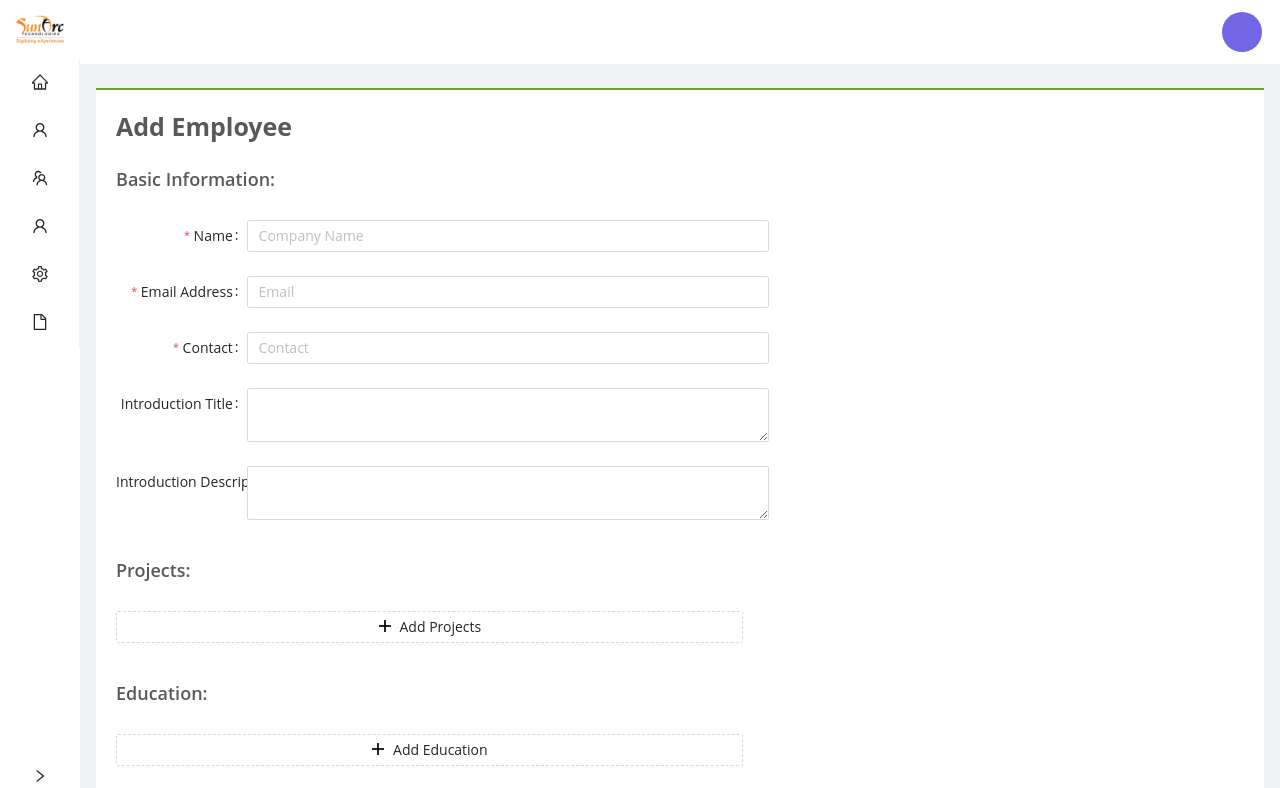
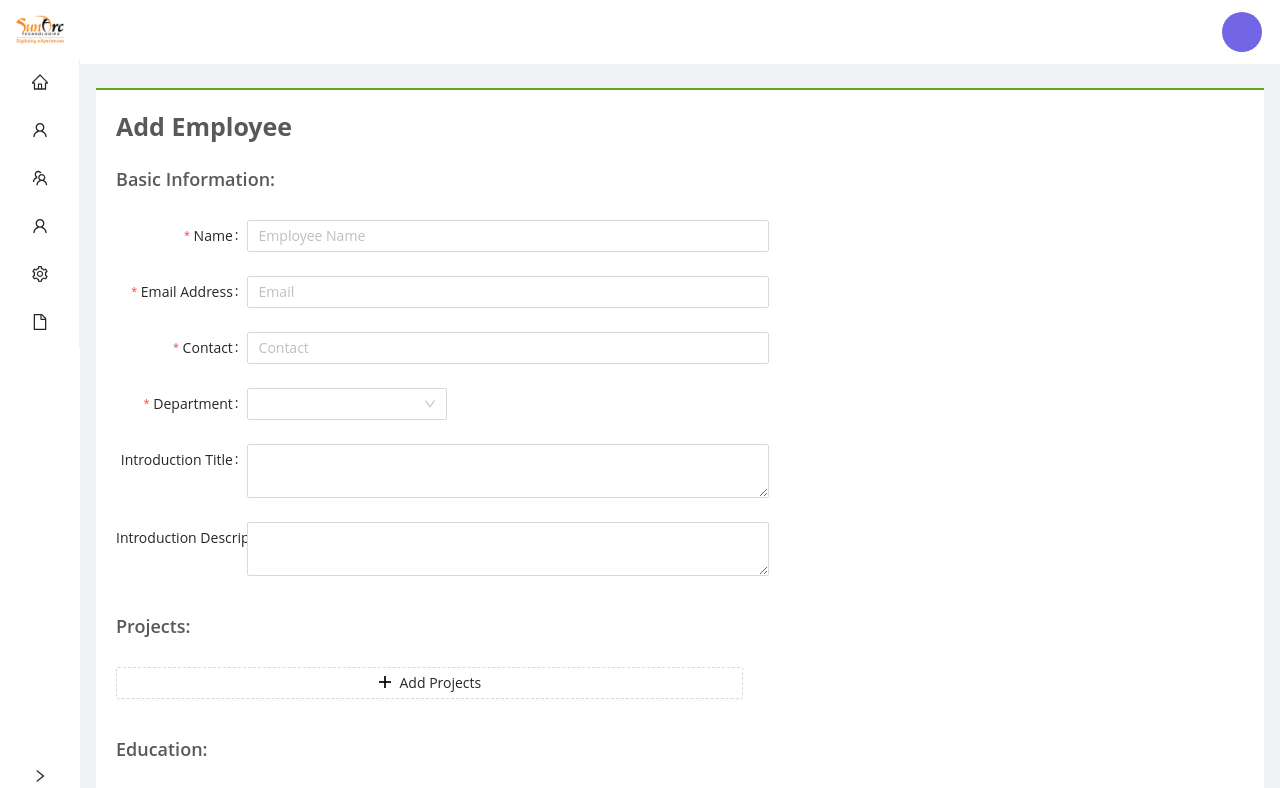
Before and after one commit to kishan3127/Resume-Builder-Frontend, a Next.js app: page /dashboard/employees/new in a window 1280 px wide. Shown: the top 788 px of the page. Built offline with nearby package versions, Linux system fonts and the light colour scheme; a web font is replaced by a local one.

Commit message:
Added the department field

```diff
--- a/components/editEmployee/index.tsx
+++ b/components/editEmployee/index.tsx
@@ -14,6 +14,7 @@ const EDIT_EMPLOYEE = gql`
     $email: String!
     $skill_intro: String
     $intro: IntroInput
+    $department: String
     $educations: [EducationInput]
     $projects: [ProjectInput]
     $skills: [SkillInput]
@@ -21,6 +22,7 @@ const EDIT_EMPLOYEE = gql`
     updateEmployee(
       _id: $_id
       employeeInput: {
+        department: $department
         contact: $contact
         name: $name
         email: $email
@@ -35,6 +37,7 @@ const EDIT_EMPLOYEE = gql`
       _id
       email
       contact
+      department
       skill_intro
       intro {
         title
@@ -64,6 +67,7 @@ const GET_EMPLOYEE = gql`
       _id
       email
       contact
+      department
       skill_intro
       intro {
         title
--- a/forms/employee/index.js
+++ b/forms/employee/index.js
@@ -1,9 +1,10 @@
-import { Form, Input, Button, Checkbox, Row, Col, Slider } from "antd";
+import { Form, Input, Button, Checkbox, Row, Col, Slider, Select } from "antd";
 import { MinusCircleOutlined, PlusOutlined } from "@ant-design/icons";
 
 const { TextArea } = Input;
 
 import { Text } from "../../screens/styles";
+const { Option, OptGroup } = Select;
 
 function EmployeeForm() {
   return (
@@ -35,10 +36,10 @@ function EmployeeForm() {
                 label="Name"
                 name="name"
                 rules={[
-                  { required: true, message: "Please input Company Name!" },
+                  { required: true, message: "Please input Employee Name!" },
                 ]}
               >
-                <Input placeholder="Company Name" />
+                <Input placeholder="Employee Name" />
               </Form.Item>
             </Col>
           </Row>
@@ -75,6 +76,43 @@ function EmployeeForm() {
                 ]}
               >
                 <Input placeholder="Contact" />
+              </Form.Item>
+            </Col>
+          </Row>
+        </Col>
+      </Row>
+
+      <Row>
+        <Col span={20}>
+          <Row>
+            <Col span={20}>
+              <Form.Item
+                label="Department"
+                name="department"
+                rules={[
+                  { required: true, message: "Please select the department" },
+                ]}
+              >
+                <Select style={{ width: 200 }}>
+                  <Option value="Accounts">Accounts</Option>
+                  <Option value="BA">BA</Option>
+                  <Option value="Business Development">
+                    Business Development
+                  </Option>
+                  <Option value="Design Marketing">Design Marketing</Option>
+                  <Option value="Human Resource">Human Resource</Option>
+                  <Option value="Java">Java</Option>
+                  <Option value="Mobile">Mobile</Option>
+                  <Option value="Odoo">Odoo</Option>
+                  <Option value="PHP">PHP</Option>
+                  <Option value="Quality Analyst">Quality Analyst</Option>
+                  <Option value="Support and Maintenance">
+                    Support and Maintenance
+                  </Option>
+                  <Option value="System Admin">System Admin</Option>
+                  <Option value="UI/UX">UI/UX</Option>
+                  <Option value="Other">Other</Option>
+                </Select>
               </Form.Item>
             </Col>
           </Row>
```
Also changed, not shown: components/employees/index.tsx (+46 -6 lines).
